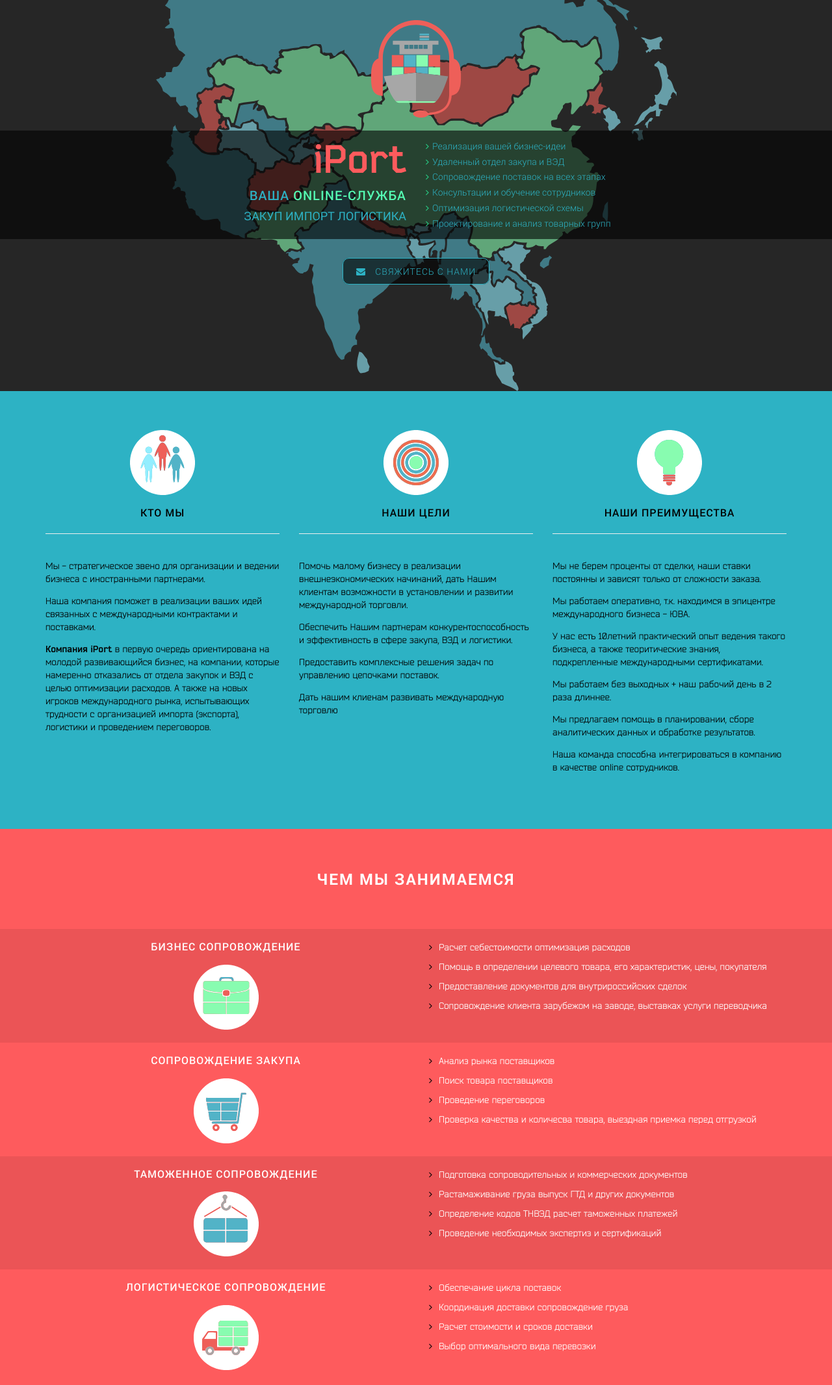
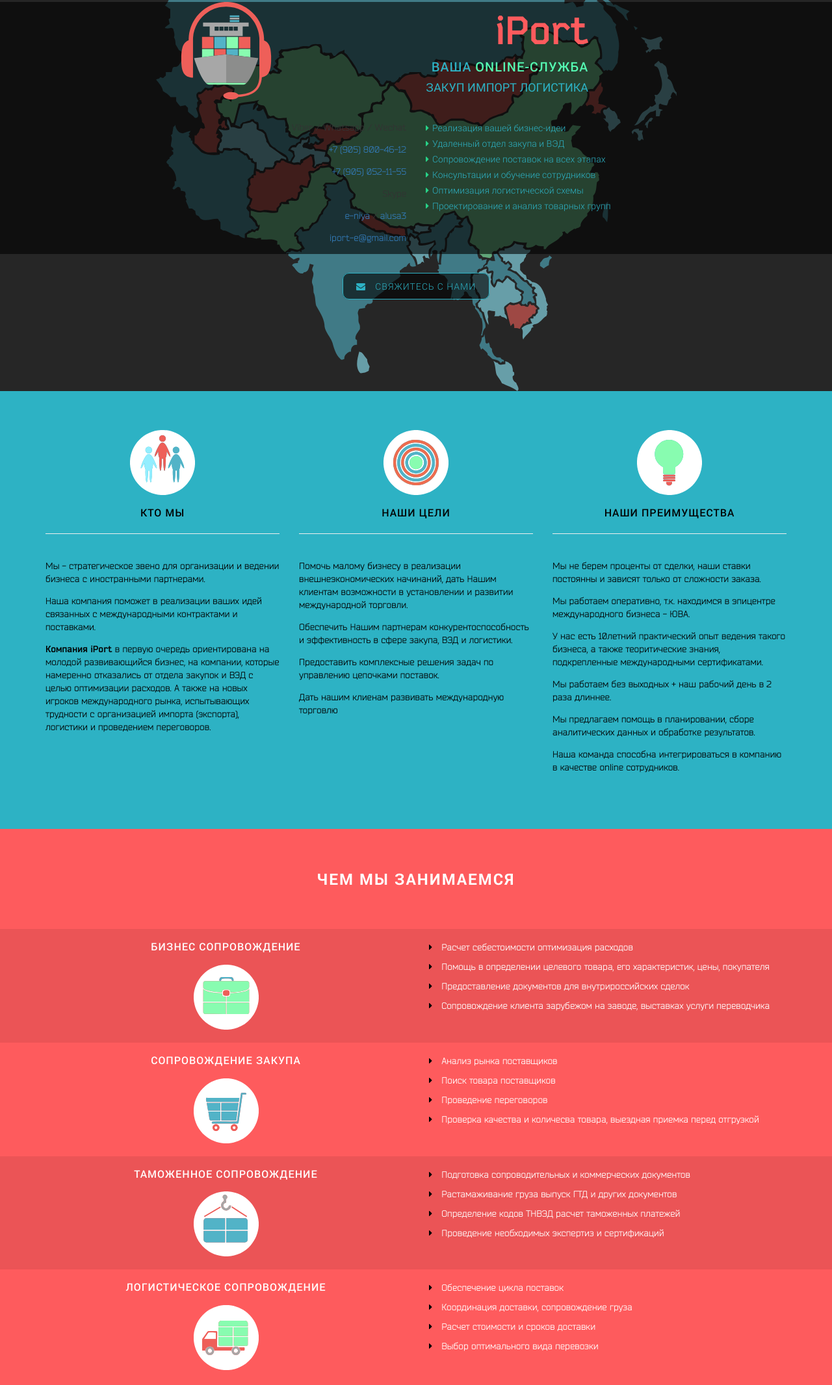
Before and after one commit to webloysh/iportnew, a plain HTML site: page index.html in a window 1280 px wide. Shown: the part 198-2330 px from the top of the page at 65% size. Drawn offline with nearby package versions, Linux system fonts and the light colour scheme.

Commit message:
Add files via upload

```diff
--- a/index.html
+++ b/index.html
@@ -53,9 +53,10 @@
 						</nav> -->
 						<nav class="top_nav">
 							<ul>
+								<li><i class="fa fa-bars" aria-hidden="true"></i></li>
 								<li><a href="#aboutus">Кто мы</a></li>
 								<li><a href="#operations">Чем занимаемся</a></li>
-								<li><a href="#contacts">Контакты</a></li>
+								<!-- 								<li><a href="#contacts">Контакты</a></li> -->
 							</ul>
 						</nav>
 					</div>
@@ -67,15 +68,31 @@
 
 
 					<div class="header_info_centered">
+
+
+
+
+<!-- 						<div class="logo_wrap">
+							<a href="#" class="logo">
+								<img class="iportlogo" src="img/logo.svg" alt="iPort - Ваша ONLINE-служба">
+							</a>
+						</div>
+
+					-->
+					<div class="dark_wrap">
+						<div class="container">
+							<div class="row ">
+								<div class="col-xs-6 left">
+
+
 									<div class="logo_wrap">
 										<a href="#" class="logo">
 											<img class="iportlogo" src="img/logo.svg" alt="iPort - Ваша ONLINE-служба">
 										</a>
 									</div>
-						<div class="dark_wrap">
-							<div class="container">
-								<div class="row ">
-									<div class="col-xs-6 left">
+								</div>
+								<div class="col-xs-6 right">
+
 									<div class="company_descr_wrap">
 										<div class="company_name_wrap">
 											<h1>iPort</h1>
@@ -89,17 +106,46 @@
 											</h2>
 										</div>
 									</div>
+
+
 								</div>
+							</div>
+						</div>
+					</div>
+
+
+					<div class="dark_wrap">
+
+						<div class="container">
+							<div class="row ">
+								<div class="col-xs-6 left">
+									<div class="contacts_wrap">
+
+										<p> Viber / Whatsapp / Wechat</p>
+
+										<p><a href="tel:+79058004612">+7 (905) 800-46-12</a></p>
+										<p><a href="tel:+79050521155">+7 (905) 052-11-55</a></p>
+
+										<p>Skype</p>
+
+										<p><a href="skype:e-niya">e-niya</a> / <a href="skype:alusa3">alusa3</a></p>
+
+
+										<p><a href="mailto:iport-e@gmail.com">iport-e@gmail.com</a></p>
+
+									</div>
+								</div>
+
 								<div class="col-xs-6 right">
 
 									<div class="company_operations">
 										<ul>
-												<li><p><i class="fa fa-angle-right" aria-hidden="true"></i>Реализация вашей бизнес-идеи</p></li>
-												<li><p><i class="fa fa-angle-right" aria-hidden="true"></i>Удаленный отдел закупа и ВЭД</p></li>
-												<li><p><i class="fa fa-angle-right" aria-hidden="true"></i>Сопровождение поставок на всех этапах</p></li>
-												<li><p><i class="fa fa-angle-right" aria-hidden="true"></i>Консультации и обучение сотрудников</p></li>
-												<li><p><i class="fa fa-angle-right" aria-hidden="true"></i>Оптимизация логистической схемы</p></li>
-												<li><p><i class="fa fa-angle-right" aria-hidden="true"></i>Проектирование и анализ товарных групп</p></li>
+											<li><p><i class="fa fa-caret-right" aria-hidden="true"></i>Реализация вашей бизнес-идеи</p></li>
+											<li><p><i class="fa fa-caret-right" aria-hidden="true"></i>Удаленный отдел закупа и ВЭД</p></li>
+											<li><p><i class="fa fa-caret-right" aria-hidden="true"></i>Сопровождение поставок на всех этапах</p></li>
+											<li><p><i class="fa fa-caret-right" aria-hidden="true"></i>Консультации и обучение сотрудников</p></li>
+											<li><p><i class="fa fa-caret-right" aria-hidden="true"></i>Оптимизация логистической схемы</p></li>
+											<li><p><i class="fa fa-caret-right" aria-hidden="true"></i>Проектирование и анализ товарных групп</p></li>
 										</ul>
 									</div>
 								</div>
@@ -214,10 +260,14 @@
 				<div class="col-md-6">
 					<div class="block_descr_wrap">
 						<ul>
-							<li><p><i class="fa fa-angle-right" aria-hidden="true"></i>Расчет себестоимости оптимизация расходов</p></li>
-							<li><p><i class="fa fa-angle-right" aria-hidden="true"></i>Помощь в определении целевого товара, его характеристик, цены, покупателя</p></li>
-							<li><p><i class="fa fa-angle-right" aria-hidden="true"></i>Предоставление документов для внутрироссийских сделок</p></li>
-							<li><p><i class="fa fa-angle-right" aria-hidden="true"></i>Сопровождение клиента зарубежом на заводе, выставках услуги переводчика</p></li>
+							<li><p><i class="fa fa-caret-right" aria-hidden="true"></i>
+								Расчет себестоимости оптимизация расходов</p></li>
+								<li><p><i class="fa fa-caret-right" aria-hidden="true"></i>
+									Помощь в определении целевого товара, его характеристик, цены, покупателя</p></li>
+									<li><p><i class="fa fa-caret-right" aria-hidden="true"></i>
+										Предоставление документов для внутрироссийских сделок</p></li>
+										<li><p><i class="fa fa-caret-right" aria-hidden="true"></i>
+											Сопровождение клиента зарубежом на заводе, выставках услуги переводчика</p></li>
 										</ul>
 									</div>
 								</div>
@@ -238,10 +288,14 @@
 							<div class="col-md-6">
 								<div class="block_descr_wrap">
 									<ul>
-						<li><p><i class="fa fa-angle-right" aria-hidden="true"></i>Анализ рынка поставщиков</p></li>
-						<li><p><i class="fa fa-angle-right" aria-hidden="true"></i>Поиск товара поставщиков</p></li>
-						<li><p><i class="fa fa-angle-right" aria-hidden="true"></i>Проведение переговоров</p></li>
-						<li><p><i class="fa fa-angle-right" aria-hidden="true"></i>Проверка качества и количесва товара, выездная приемка перед  отгрузкой</p></li>
+										<li><p><i class="fa fa-caret-right" aria-hidden="true"></i>
+											Анализ рынка поставщиков</p></li>
+											<li><p><i class="fa fa-caret-right" aria-hidden="true"></i>
+												Поиск товара поставщиков</p></li>
+												<li><p><i class="fa fa-caret-right" aria-hidden="true"></i>
+													Проведение переговоров</p></li>
+													<li><p><i class="fa fa-caret-right" aria-hidden="true"></i>
+														Проверка качества и количесва товара, выездная приемка перед  отгрузкой</p></li>
 													</ul>
 												</div>
 											</div>
@@ -262,10 +316,14 @@
 												<div class="col-md-6">
 													<div class="block_descr_wrap">
 														<ul>
-							<li><p><i class="fa fa-angle-right" aria-hidden="true"></i>Подготовка сопроводительных и коммерческих документов</p></li>
-							<li><p><i class="fa fa-angle-right" aria-hidden="true"></i>Растамаживание груза выпуск ГТД и других документов</p></li>
-							<li><p><i class="fa fa-angle-right" aria-hidden="true"></i>Определение кодов ТНВЭД расчет таможенных платежей</p></li>
-							<li><p><i class="fa fa-angle-right" aria-hidden="true"></i>Проведение необходимых экспертиз и сертификаций</p></li>
+															<li><p><i class="fa fa-caret-right" aria-hidden="true"></i>
+																Подготовка сопроводительных и коммерческих документов</p></li>
+																<li><p><i class="fa fa-caret-right" aria-hidden="true"></i>
+																	Растамаживание груза выпуск ГТД и других документов</p></li>
+																	<li><p><i class="fa fa-caret-right" aria-hidden="true"></i>
+																		Определение кодов ТНВЭД расчет таможенных платежей</p></li>
+																		<li><p><i class="fa fa-caret-right" aria-hidden="true"></i>
+																			Проведение необходимых экспертиз и сертификаций</p></li>
 																		</ul>
 																	</div>
 																</div>
@@ -286,10 +344,14 @@
 																<div class="block_descr_wrap">
 
 																	<ul>
-						<li><p><i class="fa fa-angle-right" aria-hidden="true"></i>Обеспечание цикла поставок</p></li>
-						<li><p><i class="fa fa-angle-right" aria-hidden="true"></i>Координация доставки сопровождение груза</p></li>
-						<li><p><i class="fa fa-angle-right" aria-hidden="true"></i>Расчет стоимости и сроков доставки</p></li>
-						<li><p><i class="fa fa-angle-right" aria-hidden="true"></i>Выбор оптимального вида перевозки</p></li>
+																		<li><p><i class="fa fa-caret-right" aria-hidden="true"></i>
+																			Обеспечение цикла поставок</p></li>
+																			<li><p><i class="fa fa-caret-right" aria-hidden="true"></i>
+																				Координация доставки, сопровождение груза</p></li>
+																				<li><p><i class="fa fa-caret-right" aria-hidden="true"></i>
+																					Расчет стоимости и сроков доставки</p></li>
+																					<li><p><i class="fa fa-caret-right" aria-hidden="true"></i>
+																						Выбор оптимального вида перевозки</p></li>
 																					</ul>
 																				</div>
 																			</div>
@@ -372,13 +434,13 @@
 																								<h1>iPort</h1>
 																							</div>
 																							<div class="contacts">
-									<p>Евгения / Алла</p>
-									<p> viber / whatsapp / wechat</p>
+																								<h3>Евгения / Алла</h3>
+																								<h3> viber / whatsapp / wechat</h3>
 
-									<p>+7 (905) 800-46-12 / +7 (905) 052-11-55</p>
-									<p>skype</p>
+																								<p><a href="tel:+79058004612">+7 (905) 800-46-12</a> / <a href="+79050521155">+7 (905) 052-11-55</a></p>
+																								<h3>skype</h3>
 
-									<p>e-niya / alusa3</p>
+																								<p><a href="skype:e-niya">e-niya</a> / <a href="skype:alusa3">alusa3</a></p>
 
 
 																								<p><a href="mailto:iport-e@gmail.com">iport-e@gmail.com</a></p>
```
Lines whose indentation alone changed are shown as unchanged.
